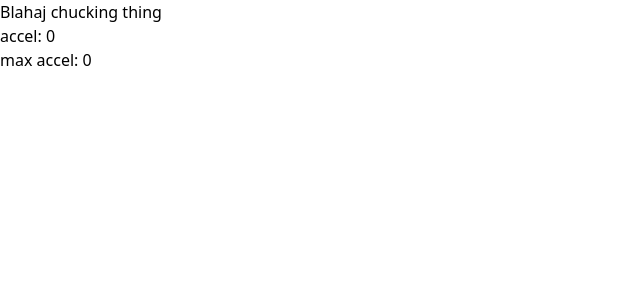
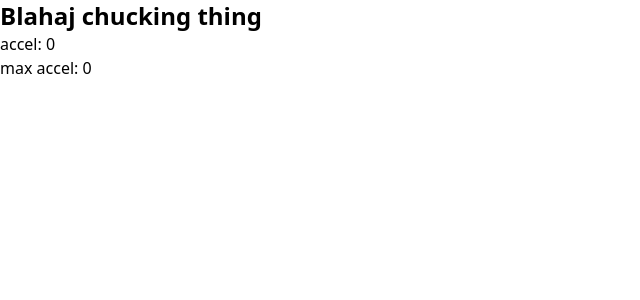
Before and after one commit to ArcaEge/flyhaj, a SvelteKit app: page /fly in a window 1280 px wide. Shown: the top 300 px of the page, without its empty margins (0-640 px from the left). Built offline with nearby package versions, Linux system fonts and the light colour scheme.

Commit message:
Add tailwind h1

```diff
--- a/src/routes/layout.css
+++ b/src/routes/layout.css
@@ -1 +1,7 @@
 @import 'tailwindcss';
+
+@layer components {
+    h1 {
+        @apply text-2xl font-bold;
+    }
+}
```
